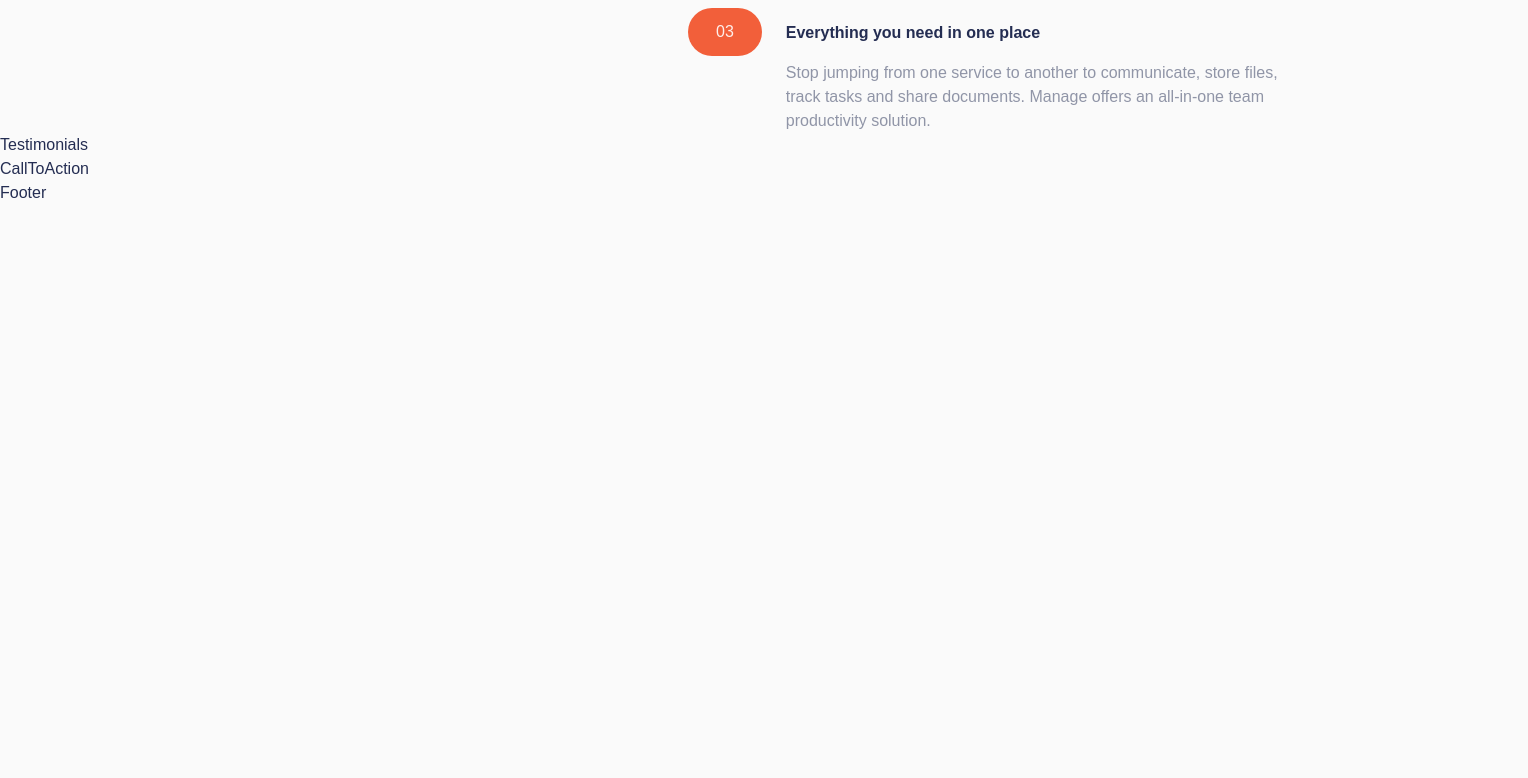
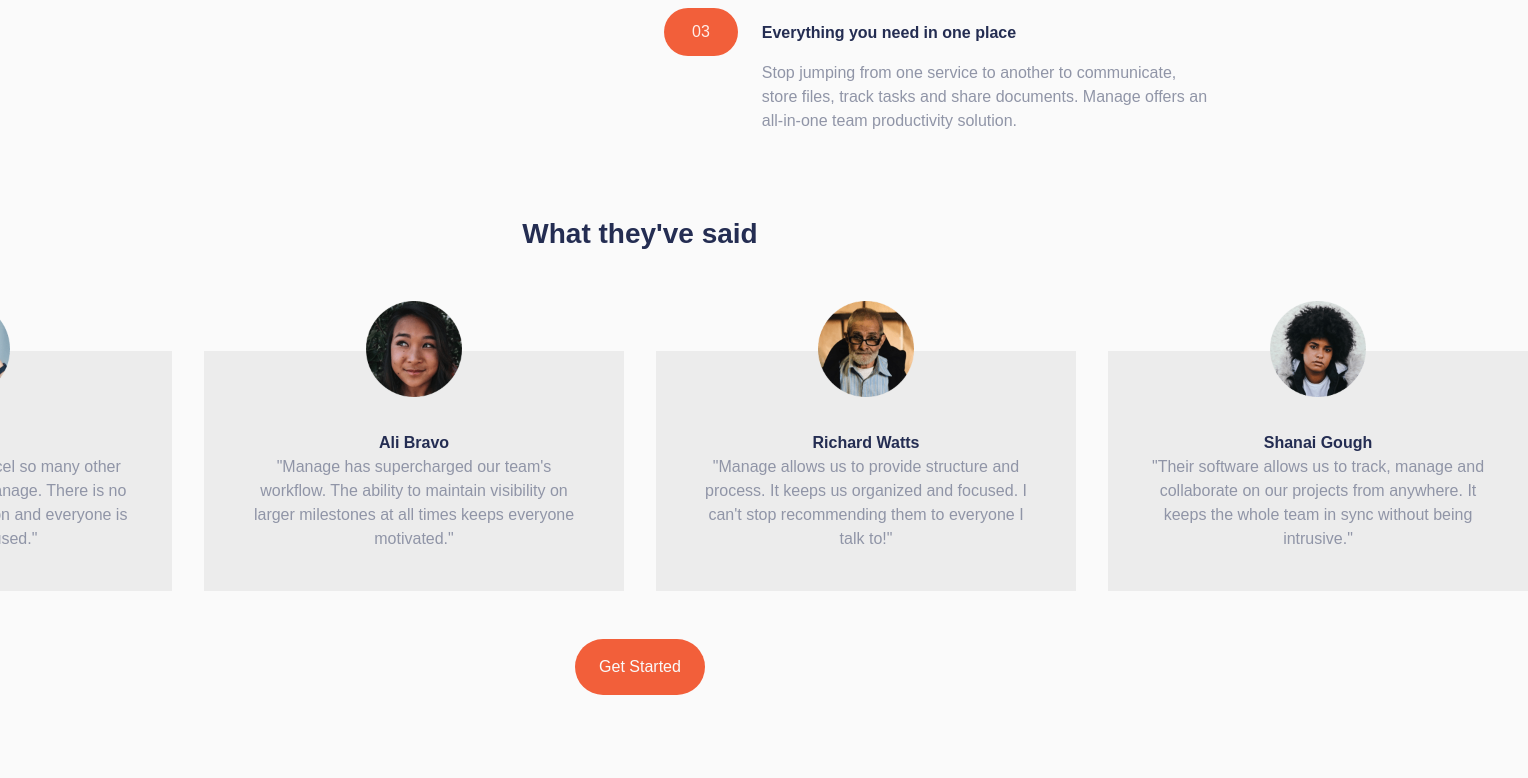
Before and after one commit to albertdang8/landingPage, a React (Vite) app: page / in a window 1280 px wide. Shown: the part 1140-1918 px from the top of the page, 1528 px wide, since content can reach past the window. Before the commit the page ends 1345 px from the top, so only its background shows below. Built offline with nearby package versions, Linux system fonts and the light colour scheme; a small style sheet from the web is missing.

Commit message:
slider from react-slick started

```diff
--- a/package.json
+++ b/package.json
@@ -12,7 +12,8 @@
   "dependencies": {
     "react": "^18.2.0",
     "react-dom": "^18.2.0",
-    "react-icons": "^4.10.1"
+    "react-icons": "^4.10.1",
+    "react-slick": "^0.29.0"
   },
   "devDependencies": {
     "@types/react": "^18.2.15",
--- a/src/components/Features/Features.css
+++ b/src/components/Features/Features.css
@@ -1,18 +1,25 @@
 .features-container {
     display: flex;
+    margin-bottom: 5rem;
 }
 
 .features-left {
     display: flex;
     flex-direction: column;
     width: 50%;
-    margin: 0 3rem;
+    margin: 3rem 3rem 0 0;
+    padding-left: 4rem;
+}
+
+.feature-left-text {
+    width: 30ch;
 }
 
 .features-right {
     display: flex;
     flex-direction: column;
     width: 50%;
+    padding-right: 4rem;
 }
 
 .feature {
--- a/src/components/Features/Features.jsx
+++ b/src/components/Features/Features.jsx
@@ -6,7 +6,7 @@ const Features = () => {
     <div className='features-container'>
       <div className="features-left">
         <h2 className='boop1'>What's different about Manage?</h2>
-        <p>Manage provides all the functionality your team needs, without the complexity. Our software is tailor-made for modern digital product teams.</p>
+        <p className='feature-left-text'>Manage provides all the functionality your team needs, without the complexity. Our software is tailor-made for modern digital product teams.</p>
       </div>
       <div className="features-right">
         <div className="feature boop2">
--- a/src/components/Testimonials/Testimonials.css
+++ b/src/components/Testimonials/Testimonials.css
@@ -0,0 +1,32 @@
+.testimonial-container {
+    display: flex;
+    flex-direction: column;
+    align-items: center;
+    margin-bottom: 5rem;
+}
+
+.testimony-slider {
+    margin-top: 3rem;
+    display: flex;
+    gap: 2rem;
+}
+
+.testimonyImg {
+    position: absolute;
+    height: 6rem;
+    top: -50px;
+}
+
+.testimony-card {
+    position: relative;
+    background-color: rgb(236, 236, 236);
+    height: 240px;
+    width: 420px;
+
+    display: flex;
+    flex-direction: column;
+    justify-content: end;
+    align-items: center;
+    text-align: center;
+    padding: 2.5rem;
+}
--- a/src/components/Testimonials/Testimonials.jsx
+++ b/src/components/Testimonials/Testimonials.jsx
@@ -1,10 +1,80 @@
-import React from 'react'
-import './Testimonials.css'
+import React from "react";
+
+import Slider from "react-slick";
+// import 'slick-carousel/slick/slick.css';
+// import 'slick-carousel/slick/slick-theme.css';
+
+import anishaImg from "../../assets/images/avatar-anisha.png";
+import aliImg from "../../assets/images/avatar-ali.png";
+import richardImg from "../../assets/images/avatar-richard.png";
+import shanaiImg from "../../assets/images/avatar-shanai.png";
+import "./Testimonials.css";
 
 const Testimonials = () => {
+  var settings = {
+    dots: true,
+    infinite: true,
+    speed: 500,
+    slidesToShow: 1,
+    slidesToScroll: 1,
+  };
+
   return (
-    <div>Testimonials</div>
-  )
-}
+    <div className="testimonial-container">
+      <h2 className="boop2">What they've said</h2>
+      <div className="testimony-slider boop2">
+        <div className="testimony-card">
+          <img
+            src={anishaImg}
+            className="testimonyImg"
+            alt="Ali Bravo's image"
+          />
+          <h3>Anisha Li</h3>
+          <p className="testimony">
+            "We have been able to cancel so many other subscriptions since using
+            Manage. There is no more cross-channel confusion and everyone is
+            much more focused."
+          </p>
+        </div>
+        <div className="testimony-card">
+          <img src={aliImg} className="testimonyImg" alt="Ali Bravo's image" />
+          <h3>Ali Bravo</h3>
+          <p className="testimony">
+            "Manage has supercharged our team's workflow. The ability to
+            maintain visibility on larger milestones at all times keeps everyone
+            motivated."
+          </p>
+        </div>
+        <div className="testimony-card">
+          <img
+            src={richardImg}
+            className="testimonyImg"
+            alt="Ali Bravo's image"
+          />
+          <h3>Richard Watts</h3>
+          <p className="testimony">
+            "Manage allows us to provide structure and process. It keeps us
+            organized and focused. I can't stop recommending them to everyone I
+            talk to!"
+          </p>
+        </div>
+        <div className="testimony-card">
+          <img
+            src={shanaiImg}
+            className="testimonyImg"
+            alt="Ali Bravo's image"
+          />
+          <h3>Shanai Gough</h3>
+          <p className="testimony">
+            "Their software allows us to track, manage and collaborate on our
+            projects from anywhere. It keeps the whole team in sync without
+            being intrusive."
+          </p>
+        </div>
+      </div>
+      <a className="start-btn">Get Started</a>
+    </div>
+  );
+};
 
-export default Testimonials
+export default Testimonials;
```
Also changed, not shown: 1 other file (tests, documents, lock files or other folders).
